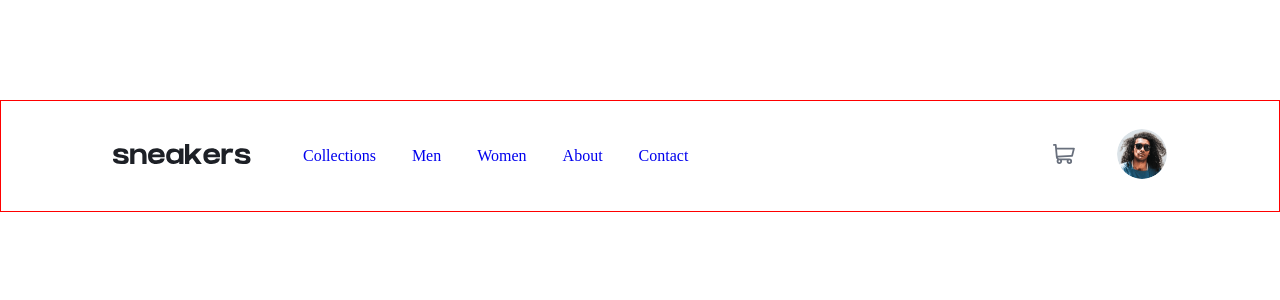
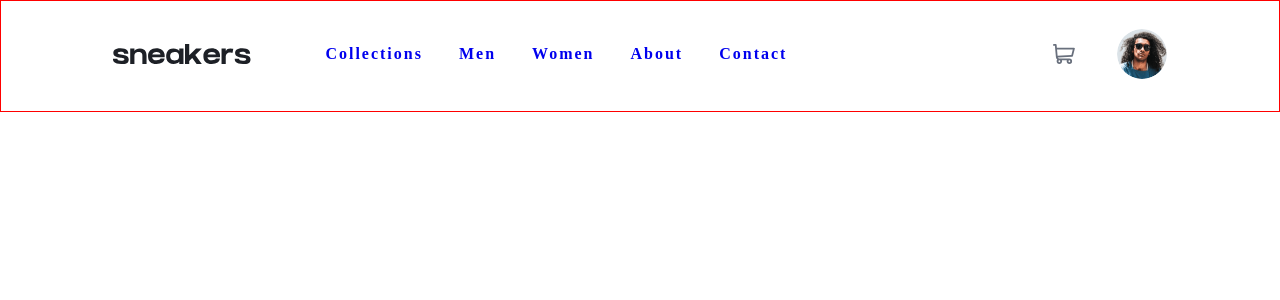
Before and after one commit to SRcpr/ecommerce-product-page-main, a React (Vite) app: page / in a window 1280 px wide. Shown: the top 300 px of the page. Built offline with nearby package versions, Linux system fonts and the light colour scheme.

Commit message:
navbar is now completed

```diff
--- a/src/components/Menubar.jsx
+++ b/src/components/Menubar.jsx
@@ -2,46 +2,57 @@ import brandLogo from "../assets/logo.svg";
 import cart from "../assets/icon-cart.svg";
 import avatar from "../assets/image-avatar.png";
 import menu from "../assets/icon-menu.svg";
+import close from "../assets/icon-close.svg";
 import "./menu.css";
+import { useState } from "react";
 const Menubar = () => {
+  const [isDrawerOpen, SetIsDrawerOpen] = useState(false);
+  const handleDrawerShow = () => {
+    SetIsDrawerOpen((prev) => !prev);
+  };
   return (
     <nav className="navbar">
       <div className="brand">
         <div className="mobile-menu-button">
-          <a href="#">
+          <button className="btn" type="button" onClick={handleDrawerShow}>
             <img src={menu} alt="" />
-          </a>
+          </button>
         </div>
         <div className="mobile-menu-brand">
           <img className="mobile-menu-brand-image" src={brandLogo} alt="logo" />
         </div>
+        <div className={`wrapper ${isDrawerOpen ? "open" : ""}`}>
+          <button className="btn size" type="button" onClick={handleDrawerShow}>
+            <img className="close-btn" src={close} alt="" />
+          </button>
           <ul className="nav-list">
             <li className="nav-item">
-            <a className="nav" href="#">
+              <a className="nav-link" href="#">
                 Collections
               </a>
             </li>
             <li className="nav-item">
-            <a className="nav" href="#">
+              <a className="nav-link" href="#">
                 Men
               </a>
             </li>
             <li className="nav-item">
-            <a className="nav" href="#">
+              <a className="nav-link" href="#">
                 Women
               </a>
             </li>
             <li className="nav-item">
-            <a className="nav" href="#">
+              <a className="nav-link" href="#">
                 About
               </a>
             </li>
             <li className="nav-item">
-            <a className="nav" href="#">
+              <a className="nav-link" href="#">
                 Contact
               </a>
             </li>
           </ul>
+        </div>
       </div>
       <div className="profile-cart">
         <div className="cart">
--- a/src/components/menu.css
+++ b/src/components/menu.css
@@ -1,7 +1,6 @@
 .navbar {
   display: flex;
   justify-content: space-between;
-  margin-top: 100px;
   border: 1px solid red;
   padding-inline: 1.5em;
   height: 64px;
@@ -12,8 +11,43 @@
   gap: 1em;
   align-items: center;
 }
+.wrapper {
+  position: fixed;
+  left: 0;
+  top: 0;
+  width: 15.62em;
+  height: 100vh;
+  opacity: 0.5;
+  pointer-events: none;
+  visibility: hidden;
+  box-shadow: 5px 0 15px rgba(0, 0, 0, 0.15);
+  background-color: #ffffff;
+  transition: left 0.3s ease-in-out;
+  z-index: 100;
+}
+.wrapper.open {
+  opacity: 1;
+  visibility: visible;
+  pointer-events: auto;
+}
 .nav-list {
-  display: none;
+  margin-inline-start: 1.4em;
+  margin-block-start: 1.5em;
+}
+.nav-item {
+  margin-block-end: 1.8em;
+}
+.nav-link {
+  font-weight: 700;
+  letter-spacing: 2px;
+}
+.btn {
+  border: none;
+  background-color: transparent;
+}
+.btn.size {
+  margin-inline-start: 2em;
+  margin-block-start: 2em;
 }
 /* profile cart setting */
 .profile-cart {
@@ -27,7 +61,47 @@
   border-radius: 50%;
 }
 @media (min-width: 768px) {
-  .mobile-menu-button {
+  .mobile-menu-button,
+  .btn.size {
+    display: none;
+  }
+  .navbar {
+    padding-block: 2em;
+    height: 7em;
+    padding-inline: 1em;
+  }
+  .brand {
+    gap: 0em;
+  }
+  .wrapper {
+    position: static;
+    visibility: visible;
+    opacity: 1;
+    width: auto;
+    height: auto;
+    background-color: transparent;
+    box-shadow: none;
+    pointer-events: auto;
+  }
+  .profile-cart {
+    gap: 2.6em;
+  }
+  .nav-list {
+    display: flex;
+    gap: 1.25em;
+  }
+  .nav-item {
+    margin-top: 0;
+  }
+  .avatar {
+    width: 50px;
+    height: 50px;
+    border-radius: 50%;
+  }
+}
+@media (min-width: 992px) {
+  .mobile-menu-button,
+  .btn.size {
     display: none;
   }
   .navbar {
@@ -37,6 +111,16 @@
   }
   .brand {
     gap: 3.25em;
+  }
+  .wrapper {
+    position: static;
+    visibility: visible;
+    opacity: 1;
+    width: auto;
+    height: auto;
+    background-color: transparent;
+    box-shadow: none;
+    pointer-events: auto;
   }
   .profile-cart {
     gap: 2.6em;
--- a/src/index.css
+++ b/src/index.css
@@ -6,6 +6,20 @@
   box-sizing: border-box;
 }
 :root {
+  /* ### Primary */
+
+  --Orange: hsl(26, 100%, 55%);
+  --Pale-orange: hsl(25, 100%, 94%);
+
+  /* ### Neutral */
+
+  --Very-dark-blue: hsl(220, 13%, 13%);
+  --Dark-grayish-blue: hsl(219, 9%, 45%);
+  --Grayish-blue: hsl(220, 14%, 75%);
+  --Light-grayish-blue: hsl(223, 64%, 98%);
+  --White: hsl(0, 0%, 100%);
+  /* --Black (with 75% opacity for lightbox background): hsl(0, 0%, 0%) */
+
   li {
     list-style: none;
   }
@@ -13,3 +27,7 @@
     text-decoration: none;
   }
 }
+
+.hide {
+  display: none;
+}
```
Lines whose indentation alone changed are shown as unchanged.
